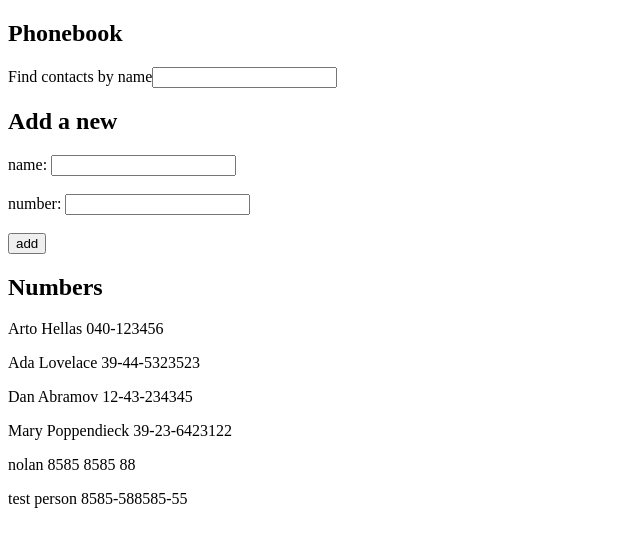
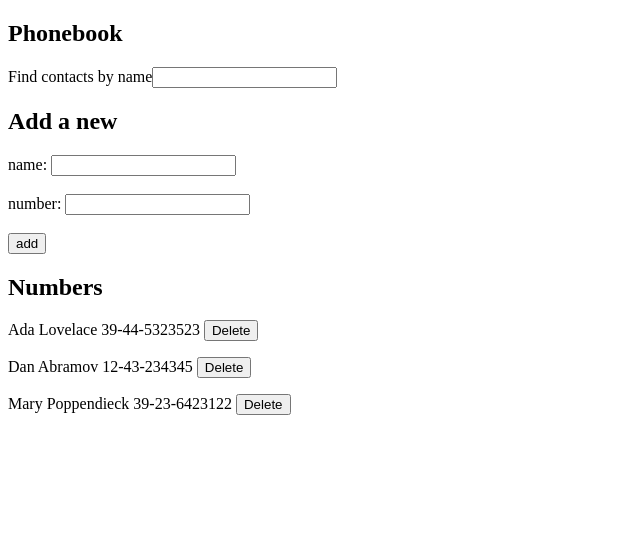
Before and after one commit to noiqum/fullstackopen, a React (Vite) app in the folder part 2/: page / in a window 1280 px wide. Shown: the top 546 px of the page, without its empty margins (0-640 px from the left). Built offline with nearby package versions, Linux system fonts and the light colour scheme; data requests are answered from the project's data file.

Commit message:
exercise 2.14

```diff
--- a/part 2/db.json
+++ b/part 2/db.json
@@ -1,10 +1,5 @@
 {
   "persons": [
-    {
-      "name": "Arto Hellas",
-      "number": "040-123456",
-      "id": 1
-    },
     {
       "name": "Ada Lovelace",
       "number": "39-44-5323523",
@@ -19,16 +14,6 @@
       "name": "Mary Poppendieck",
       "number": "39-23-6423122",
       "id": 4
-    },
-    {
-      "name": "nolan",
-      "number": "8585 8585 88",
-      "id": 5
-    },
-    {
-      "name": "test person",
-      "number": "8585-588585-55",
-      "id": 6
     }
   ]
 }
--- a/part 2/src/App.jsx
+++ b/part 2/src/App.jsx
@@ -2,7 +2,7 @@ import { useEffect } from "react";
 import { useState } from "react";
 import Filter from "./components/Filter/Filter";
 import PersonForm from "./components/PersonForm/PersonForm";
-import { getAll, create } from "./services/phoneBook";
+import { getAll, create, deletePerson } from "./services/phoneBook";
 import Persons from "./components/Persons/Persons";
 
 const App = () => {
@@ -41,6 +41,15 @@ const App = () => {
       setNewNumber("");
     });
   };
+
+  const deleteHandler = (id, person) => {
+    if (window.confirm(`Delete ${person.name}?`)) {
+      deletePerson(id);
+      getAll().then((response) => {
+        return setPersons(response);
+      });
+    }
+  };
   useEffect(() => {
     getAll().then((response) => {
       setPersons(response);
@@ -60,7 +69,11 @@ const App = () => {
         onSubmit={addNewName}
       ></PersonForm>
       <h2>Numbers</h2>
-      <Persons filter={filter} persons={persons}></Persons>
+      <Persons
+        deleteHandler={deleteHandler}
+        filter={filter}
+        persons={persons}
+      ></Persons>
     </div>
   );
 };
--- a/part 2/src/components/Persons/Persons.jsx
+++ b/part 2/src/components/Persons/Persons.jsx
@@ -1,6 +1,7 @@
+/* eslint-disable no-undef */
 import PropTypes from "prop-types";
 
-const Persons = ({ persons, filter }) => {
+const Persons = ({ persons, filter, deleteHandler }) => {
   return (
     <div>
       {persons
@@ -8,7 +9,10 @@ const Persons = ({ persons, filter }) => {
         .map((person) => {
           return (
             <p key={person.name}>
-              <span>{person.name}</span> <span>{person.number}</span>
+              <span>{person.name}</span> <span>{person.number}</span>{" "}
+              <button onClick={() => deleteHandler(person.id, person)}>
+                Delete
+              </button>
             </p>
           );
         })}
@@ -19,6 +23,7 @@ const Persons = ({ persons, filter }) => {
 Persons.propTypes = {
   persons: PropTypes.array.isRequired,
   filter: PropTypes.string.isRequired,
+  deleteHandler: PropTypes.func.isRequired,
 };
 
 export default Persons;
--- a/part 2/src/services/phoneBook.jsx
+++ b/part 2/src/services/phoneBook.jsx
@@ -15,4 +15,8 @@ const update = (id, newObject) => {
     .then((response) => response.data);
 };
 
-export { getAll, create, update };
+const deletePerson = (id) => {
+  return axios.delete(`${baseUrl}/${id}`).then((response) => response.data);
+};
+
+export { getAll, create, update, deletePerson };
```
